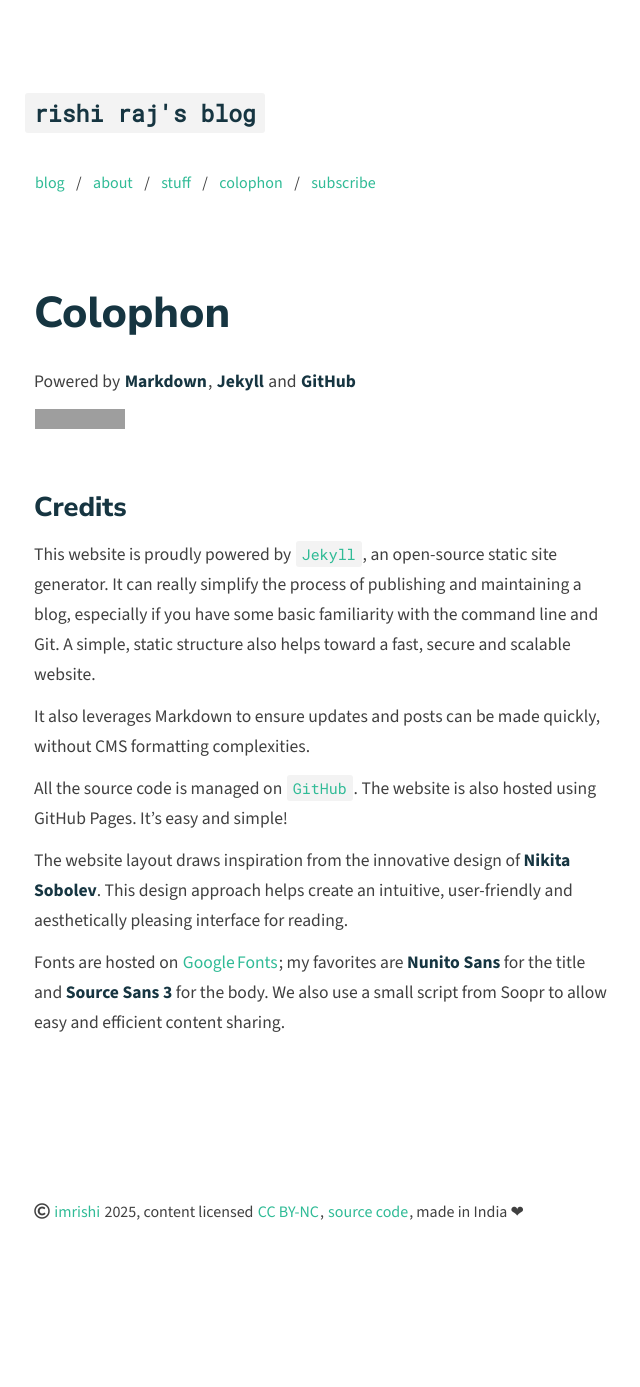
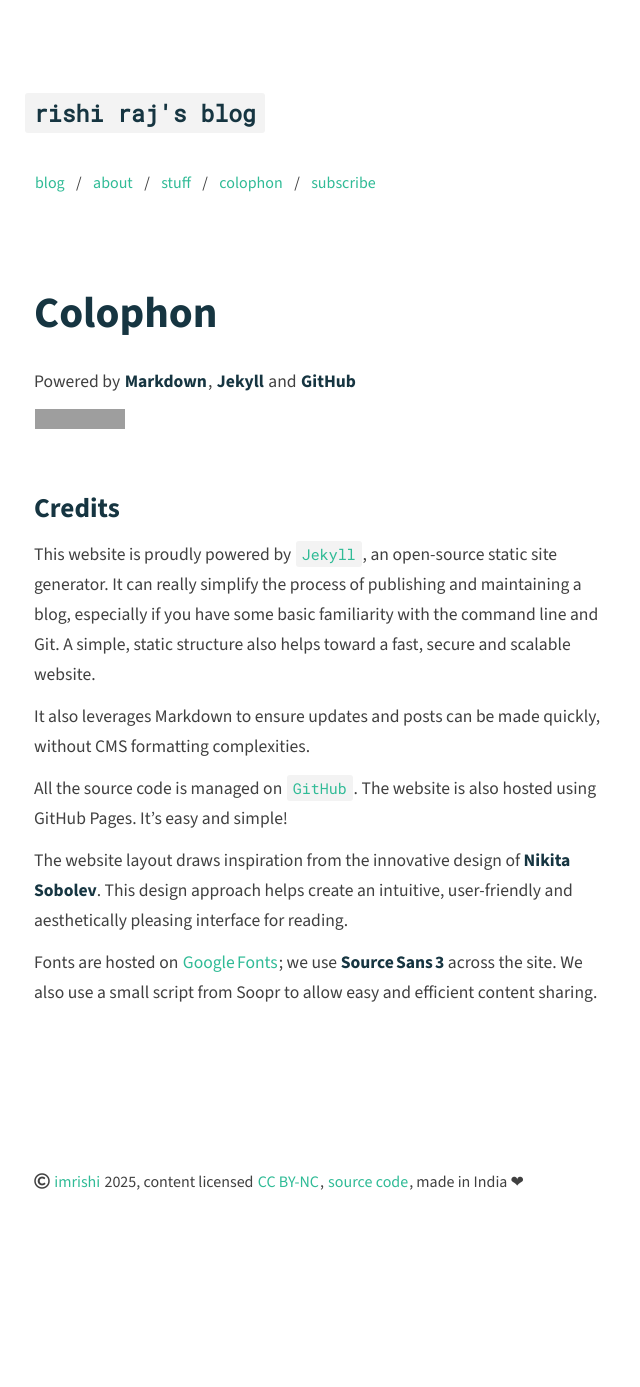
Before and after one commit to talkxo/rishiraj-blog-machine, a Jekyll site: the page built from _pages/colophon.md, in a window 1280 px wide. Shown: the whole page, without its empty margins (318-958 px from the left). Built offline with Jekyll 4.4.1, drawn with Linux system fonts in a browser that asks for light colours; nearby versions of some CDN libraries; after the commit the page ends 1357 px from its top, so only the background shows below that; grey boxes are pictures that could not be loaded.

Commit message:
Use Source Sans 3 for all fonts

```diff
--- a/_includes/head.html
+++ b/_includes/head.html
@@ -24,10 +24,10 @@
         href="{{ "/feed.xml" | prepend: site.baseurl }}" />
 
   <!-- Custom fonts -->
-  <link href="https://fonts.googleapis.com/css2?family=Source+Sans+3:wght@400;700&display=swap" rel="stylesheet">
+  <!-- Use Source Sans 3 for all text weights -->
+  <link href="https://fonts.googleapis.com/css2?family=Source+Sans+3:wght@400;700;800&display=swap" rel="stylesheet">
+  <!-- Keep Roboto Mono for code snippets -->
   <link href="https://fonts.googleapis.com/css2?family=Roboto+Mono:wght@400&display=swap" rel="stylesheet">
-  <link href="https://fonts.googleapis.com/css2?family=Nunito+Sans:wght@800&display=swap" rel="stylesheet">
-  <link href="https://fonts.googleapis.com/css2?family=Noto+Sans:wght@350&display=swap" rel="stylesheet">
   <link rel="stylesheet" href="https://use.fontawesome.com/releases/v5.6.3/css/all.css" integrity="sha384-UHRtZLI+pbxtHCWp1t77Bi1L4ZtiqrqD80Kn4Z8NTSRyMA2Fd33n5dQ8lWUE00s/" crossorigin="anonymous">
 
   <!-- Custom style -->
--- a/_pages/colophon.md
+++ b/_pages/colophon.md
@@ -24,4 +24,4 @@ All the source code is managed on [`GitHub`](https://pages.github.com/). The web
 
 The website layout draws inspiration from the innovative design of **Nikita Sobolev**. This design approach helps create an intuitive, user‑friendly and aesthetically pleasing interface for reading.
 
-Fonts are hosted on [Google Fonts](https://fonts.google.com/); my favorites are **Nunito Sans** for the title and **Source Sans 3** for the body. We also use a small script from Soopr to allow easy and efficient content sharing.
+Fonts are hosted on [Google Fonts](https://fonts.google.com/); we use **Source Sans 3** across the site. We also use a small script from Soopr to allow easy and efficient content sharing.
--- a/_sass/helpers/_mixins.scss
+++ b/_sass/helpers/_mixins.scss
@@ -16,7 +16,8 @@
 
 // Font families
 @mixin ff--sans-serif($font-weight: normal) {
-  font-family: 'Nunito Sans', sans-serif;;
+  // Use Source Sans 3 for all sans-serif typography
+  font-family: 'Source Sans 3', sans-serif;
   font-weight: $font-weight;
 }
 
```
